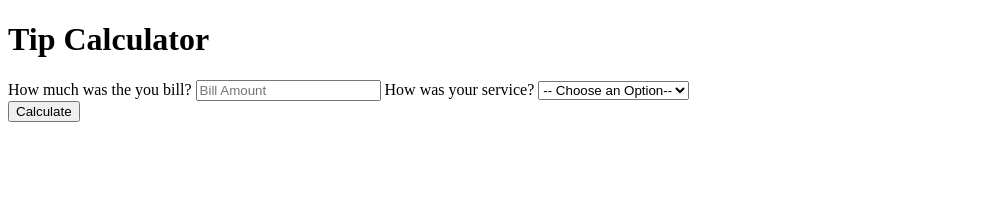
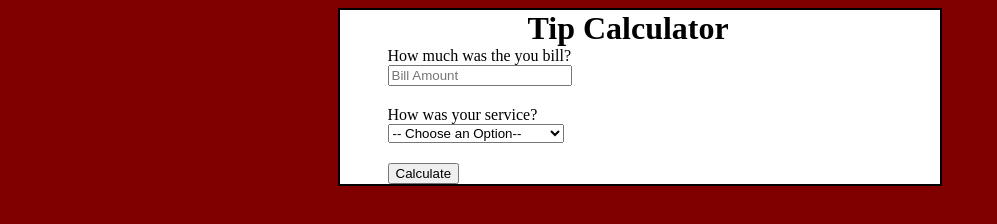
Before and after one commit to Alfredoeb9/Tip-Calculator, a plain HTML site: page index.html in a window 1280 px wide. Shown: the whole page, without its empty margins (0-997 px from the left). Drawn offline with Linux system fonts and the light colour scheme.

Commit message:
added more styling to page

```diff
--- a/main.css
+++ b/main.css
@@ -1,3 +1,35 @@
+body {
+  background: maroon;
+}
+
 #each, #tip {
   display: none;
 }
+
+form {
+  display: flex;
+  flex-direction: column;
+}
+
+input, select {
+  width: 35%;
+  margin-bottom: 20px;
+}
+
+#calculator {
+  width: 600px;
+  margin: 0 auto;
+  border: 2px black solid;
+  background: #fff;
+}
+
+#calculator-container {
+  margin: 0 auto;
+  width: 505px;
+
+}
+
+#calculator h1 {
+  width: 225px;
+  margin: 0 auto;
+}
```
